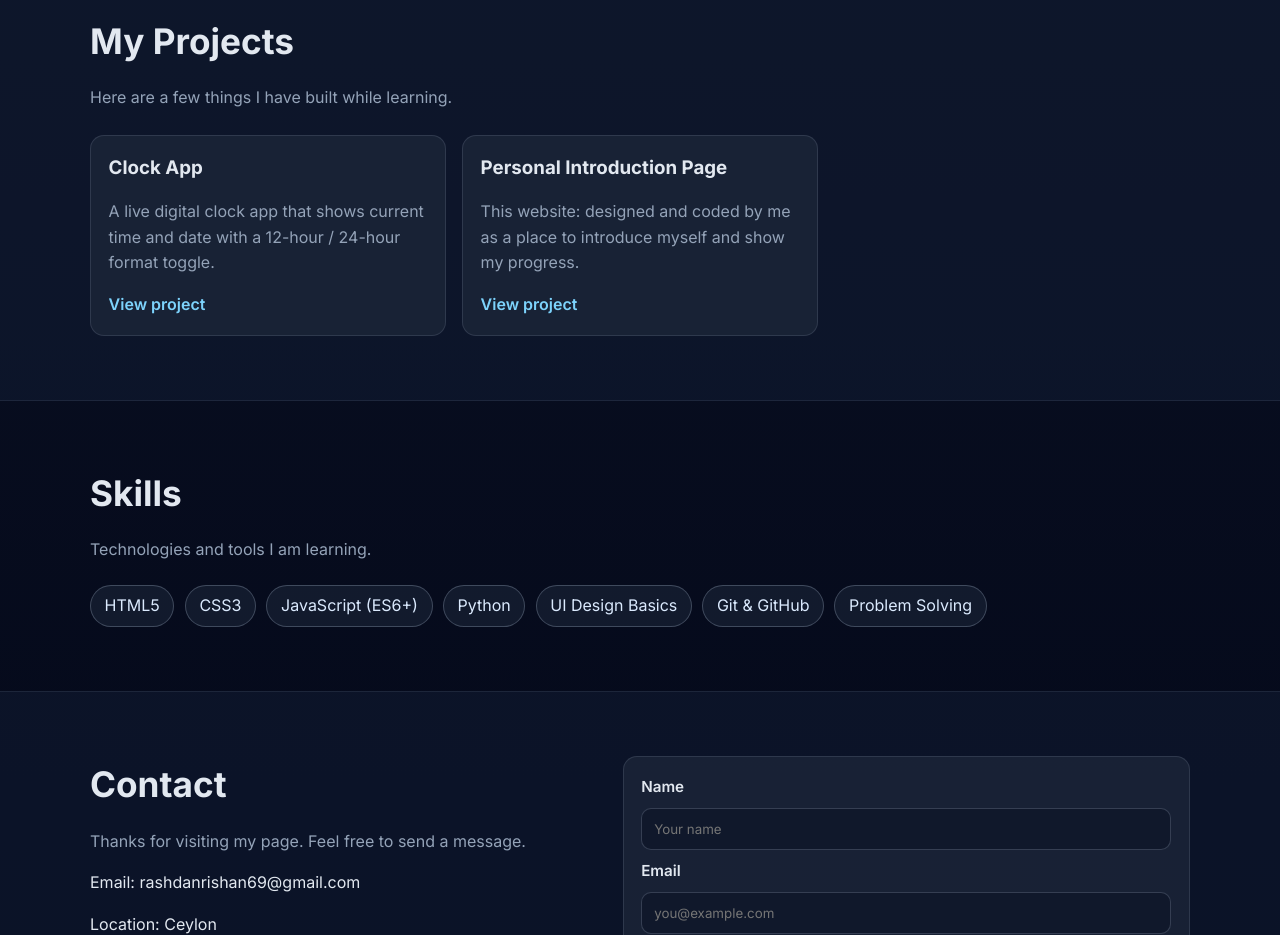
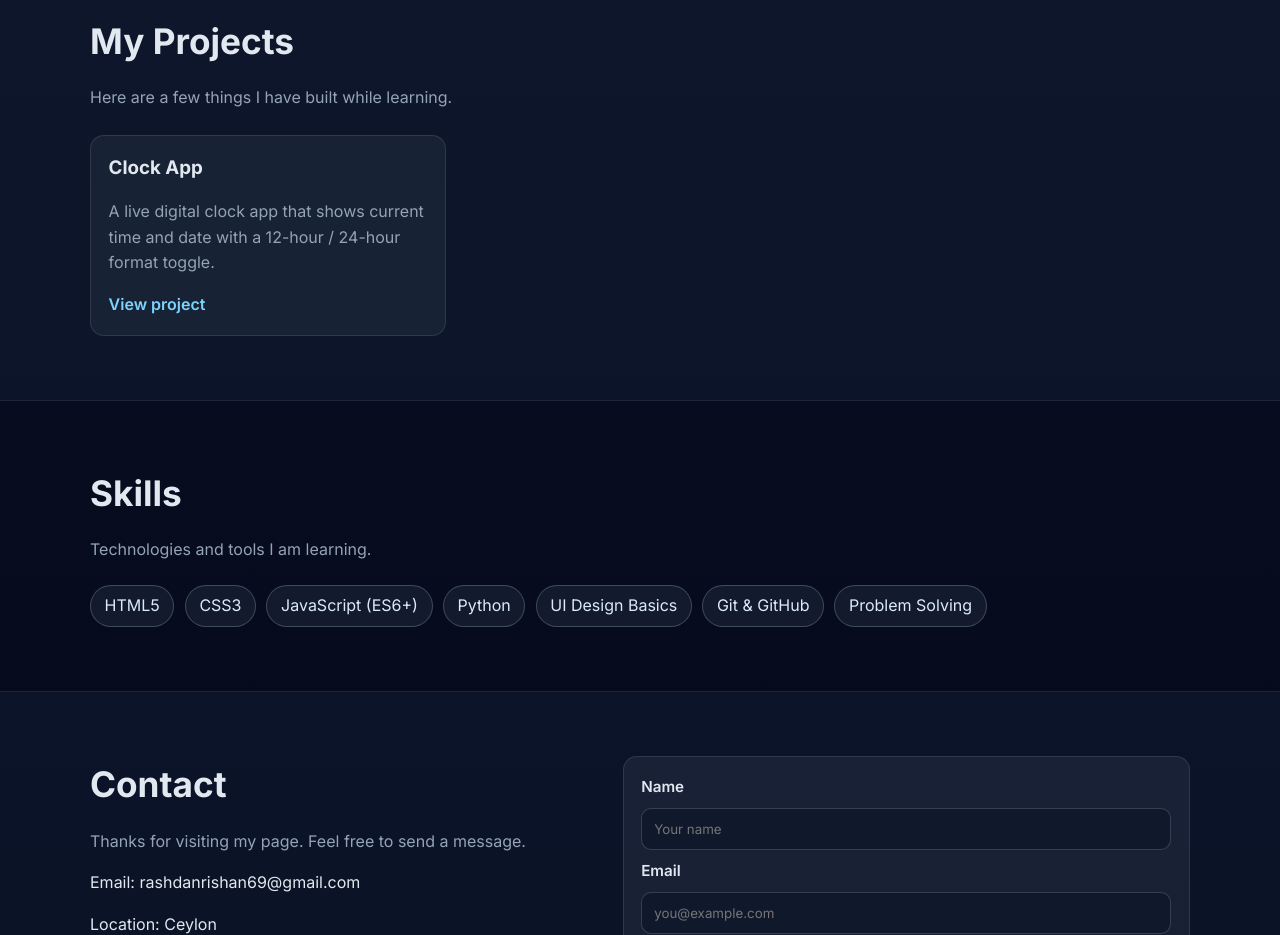
Before and after one commit to recklessrashdan/recklessrashdan.github.io, a plain HTML site: page index.html in a window 1280 px wide. Shown: the part 1100-2035 px from the top of the page. Drawn offline with Linux system fonts and the light colour scheme.

Commit message:
Update index.html

```diff
--- a/index.html
+++ b/index.html
@@ -102,16 +102,7 @@
               </p>
               <a href="projects/clock-app/index.html" aria-label="View Clock App project">View project</a>
             </article>
-            <article class="project-card">
-
-              <h3>Personal Introduction Page</h3>
-              <p>
-                This website: designed and coded by me as a place to introduce
-                myself and show my progress.
-              </p>
-              <a href="https://recklessrashdan.github.io/projects/Student-Report/Student_Report.py" aria-label="View Personal Introduction Page project">View project</a>
-            </article>
-          </div>
+             </div>
         </div>
       </section>
 
```
